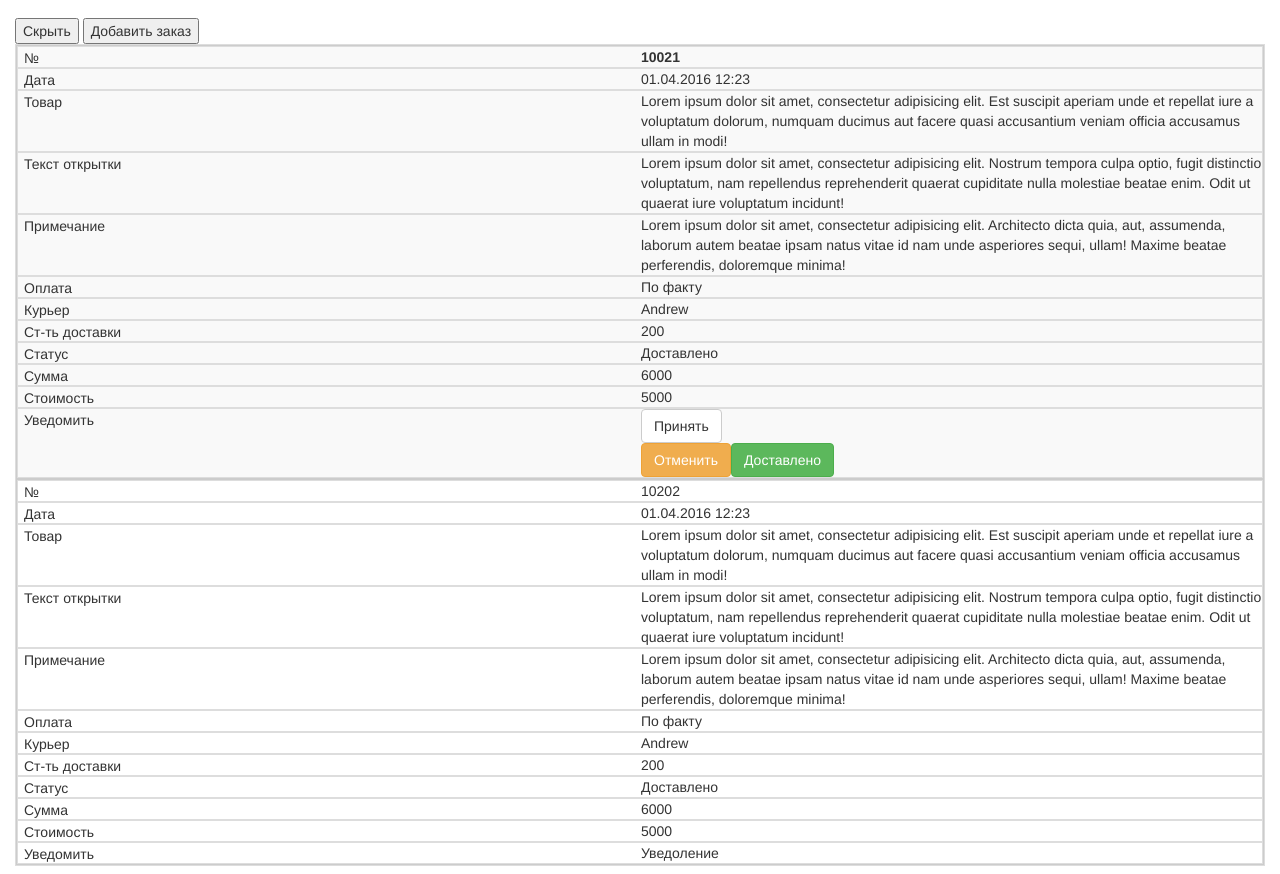
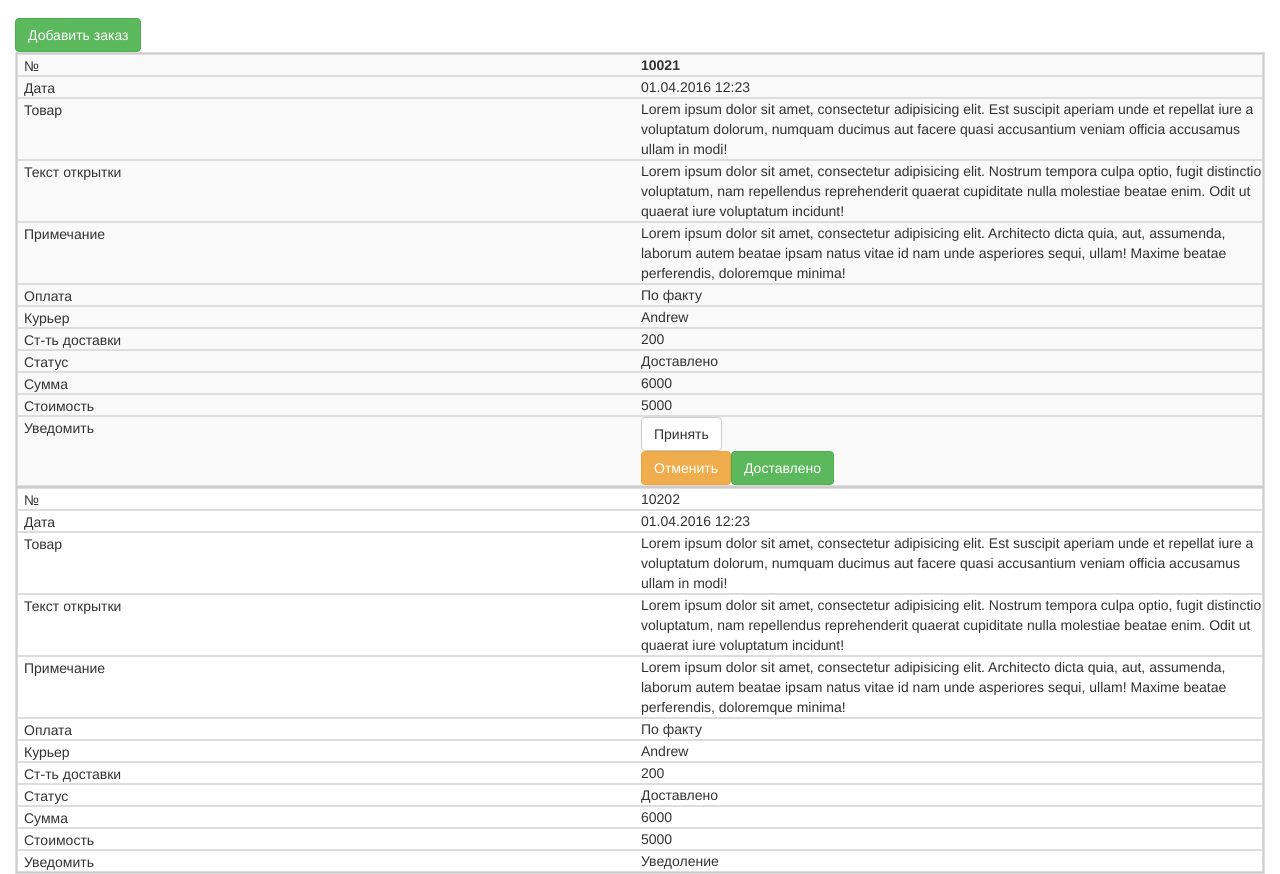
Before and after one commit to imaksim/deal, a plain HTML site: page index.html in a window 1280 px wide. Shown: the part 54-928 px from the top of the page. Drawn offline with Linux system fonts and the light colour scheme.

Commit message:
Добавил кнопки

```diff
--- a/index.html
+++ b/index.html
@@ -84,8 +84,8 @@
 
                <!--end Header-->
 <div class="main">
-  <input type="button"  class="close_order" value="Скрыть">
-   <input type="button"  class="add_order" value="Добавить заказ">
+
+   <input type="button"  class="add_order btn btn-success" value="Добавить заказ">
 
       <div style="display: none ;" id="add-order" class="row">
 
@@ -93,6 +93,7 @@
   <input type="text" class="form-control" placeholder="Номер заказа">
   <input type="text"  class="form-control" placeholder="Заказчик">
   <input type="text"  class="form-control" placeholder="Телефон заказчика">
+  <input type="button"  class="btn btn-warning close_order" value="Скрыть">
   </div>
 
 
```
